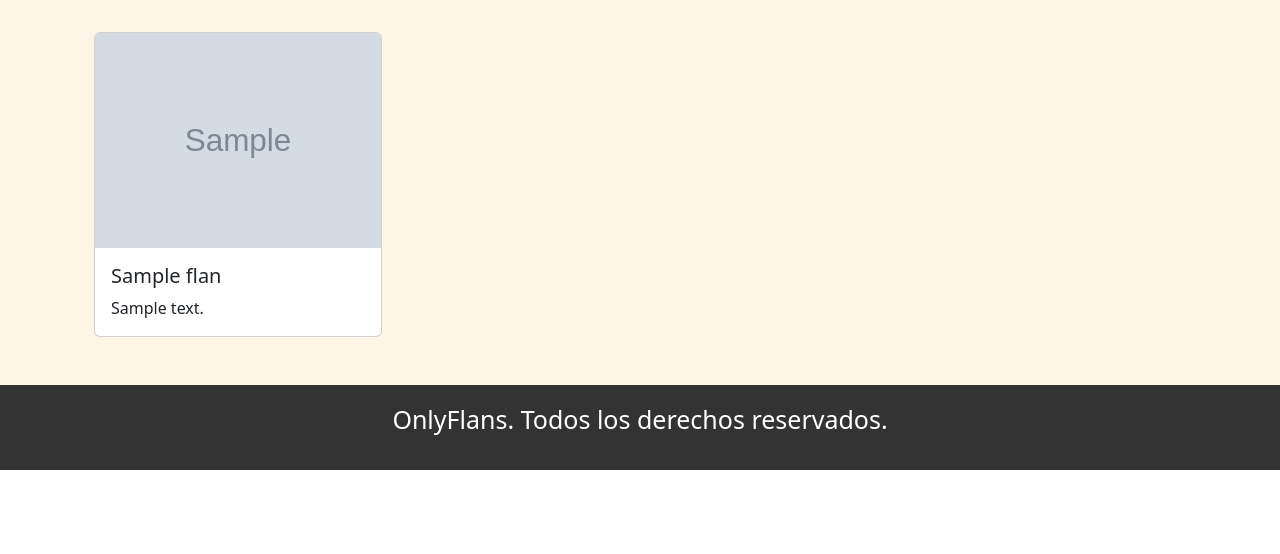
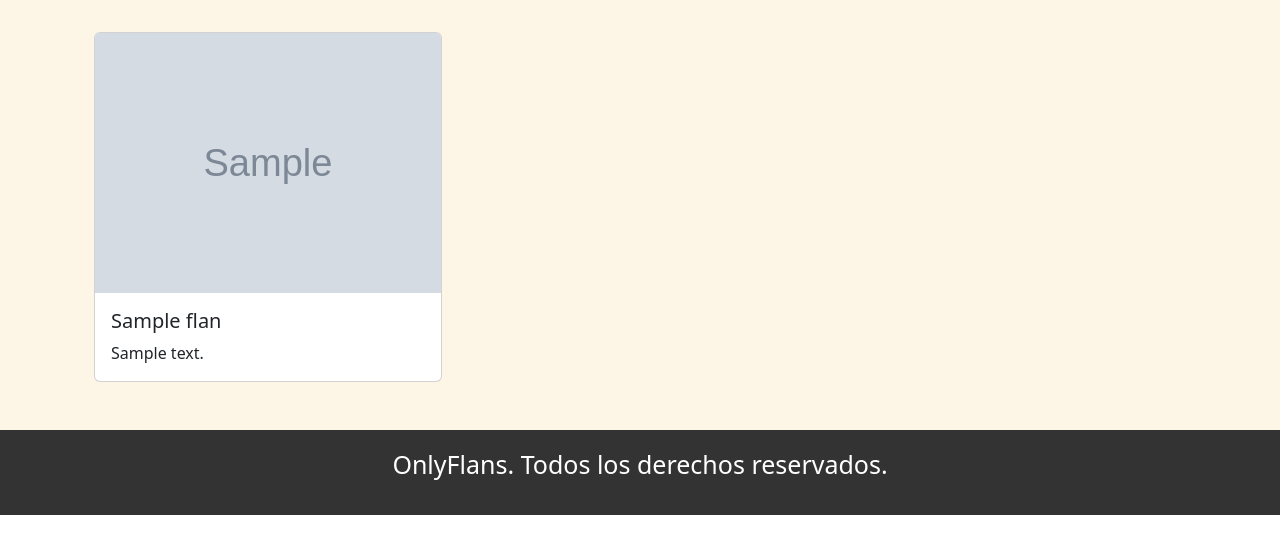
Before and after one commit to Judvera/projecto_onlyflans, a Django app: page / in a window 1280 px wide. Shown: the part 156-710 px from the top of the page. Run offline with Django 4.2, Linux system fonts and the light colour scheme; tables that the repository leaves empty hold one stand-in row (values such as "Sample post"); grey boxes marked "Sample" are stand-in pictures; some libraries are stand-ins or nearby versions.

Commit message:
[FIX] Vista elementos

```diff
--- a/projecto_onlyflans/web/templates/index.html
+++ b/projecto_onlyflans/web/templates/index.html
@@ -9,7 +9,7 @@
     {% for flan in flanes %}
 
     <div class="col-12 col-md-4">
-      <div class="card mb-5" style="width: 18rem;">
+      <div class="card mb-5">
         <img src="{{ flan.image_url.url }}" class="card-img-top" alt="{{ flan.name }}">
         <div class="card-body">
           <h5 class="card-title">{{ flan.name }}</h5>
--- a/projecto_onlyflans/web/templates/welcome.html
+++ b/projecto_onlyflans/web/templates/welcome.html
@@ -42,7 +42,7 @@
                 <!-- Password input -->
                 <div data-mdb-input-init class="form-outline mb-3">
                     <input type="password" id="form3Example4" class="form-control form-control-lg"
-                        placeholder="Ingresa tu clave"/>
+                        placeholder="Ingresa tu clave" />
                 </div>
 
                 <div class="d-flex justify-content-between align-items-center">
@@ -74,7 +74,7 @@
         {% for flan in flanes %}
 
         <div class="col-12 col-md-4">
-        <div class="card mb-5" style="width: 18rem;">
+            <div class="card mb-5">
                 <img src="{{ flan.image_url.url }}" class="card-img-top" alt="{{ flan.name }}">
                 <div class="card-body">
                     <h5 class="card-title">{{ flan.name }}</h5>
```
Also changed, not shown: projecto_onlyflans/flanes_images/cheesecake.jpg (deleted), projecto_onlyflans/flanes_images/cupcake.jpg (deleted), projecto_onlyflans/flanes_images/flan.jpg (deleted), projecto_onlyflans/flanes_images/flanberry.jpg (deleted), projecto_onlyflans/flanes_images/mousse.jpg (deleted), projecto_onlyflans/flanes_images/noir.jpg (deleted), projecto_onlyflans/flanes_images/tartatatin.jpg (deleted), projecto_onlyflans/img/flanberry.jpg (deleted), 7 other files. Lines whose indentation alone changed are shown as unchanged.
